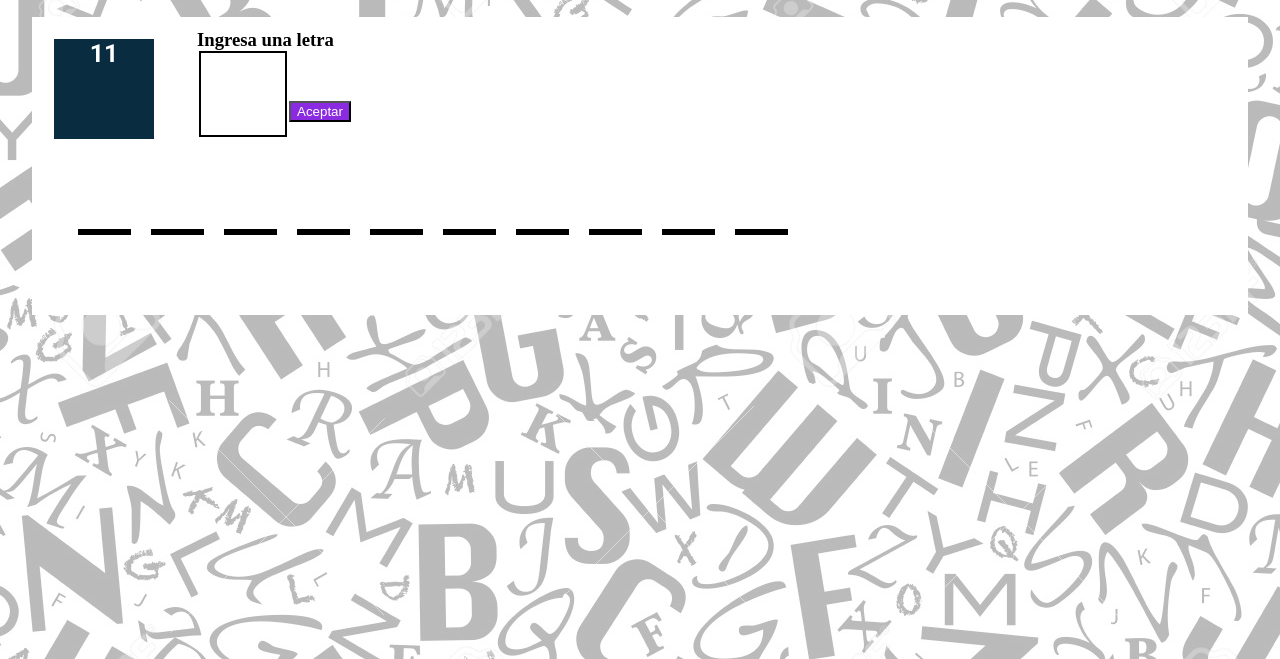
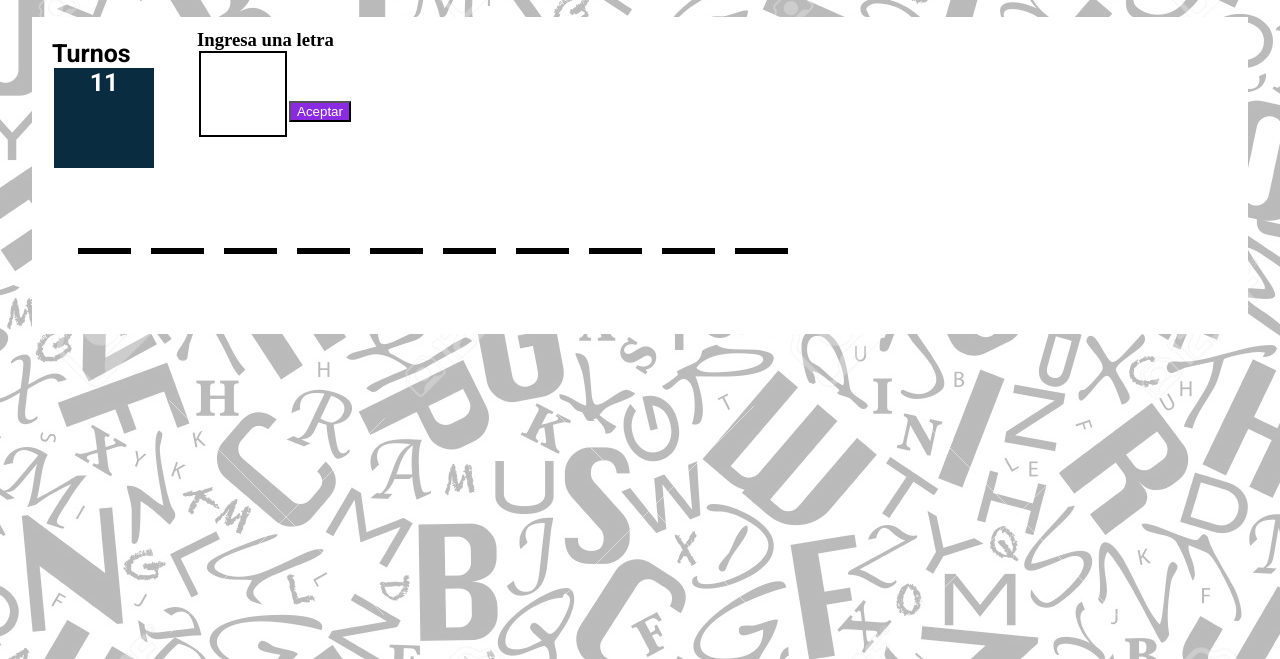
Before and after one commit to ndf14685/ahorcado, a plain HTML site: page ahorcado/index.html in a window 1280 px wide. Both pictures are taken after a click on the button "EMPIEZA EL JUEGO". Shown: the part 141-800 px from the top of the page. Drawn offline with Linux system fonts and the light colour scheme; a web font is replaced by a local one.

Commit message:
Correccion HTML Y CSS

```diff
--- a/ahorcado/css/style.css
+++ b/ahorcado/css/style.css
@@ -63,7 +63,7 @@ h3{
     font-family: 'Roboto', sans-serif;
 }
 .tituloTurno{
-    color: #fff;
+    color: black;
     font-size: 25px;
 }
 #campoDeIngreso{
--- a/ahorcado/index.html
+++ b/ahorcado/index.html
@@ -27,9 +27,9 @@
         <section class="seccion1">
           <div class="turnos-ingreso">
               <div class="turnos">
-                <div id="selectorDeTurno">
+                <div>
                   <h3 class="tituloTurno">Turnos</h3>
-                  <p>5</p>
+                  <p id="selectorDeTurno">5</p>
                 </div>
               </div>
             <div id="campoDeIngreso">
--- a/ahorcado/js/index.js
+++ b/ahorcado/js/index.js
@@ -16,7 +16,6 @@ function inicializar(){
     botonLetra.addEventListener("click", procesarCaracterIngresado);
 
     document.getElementById("juego").style.display = "none";
-    botonJugar.hidden = false;
 }
 
 function seleccionarPalabra(palabras){
@@ -161,6 +160,10 @@ function procesarCaracterIngresado(){
         return;
     }
 
+    if (caracterEnPalabra(caracter, palabraAdivinada)){
+        return;
+    }
+
     if (caracterEnPalabra(caracter, palabraSeleccionada, palabraAdivinada)){
         mostrarCaracterEnPalabra(grillaPalabra, palabraAdivinada);
     } else {
@@ -215,7 +218,6 @@ function jugar(){
     // Lanza el juego e inicializar lo necesario para la nueva partida
 
     document.getElementById("juego").style.display = "block";
-    botonJugar.hidden = true;
 
     partidasJugadas++
 
```
